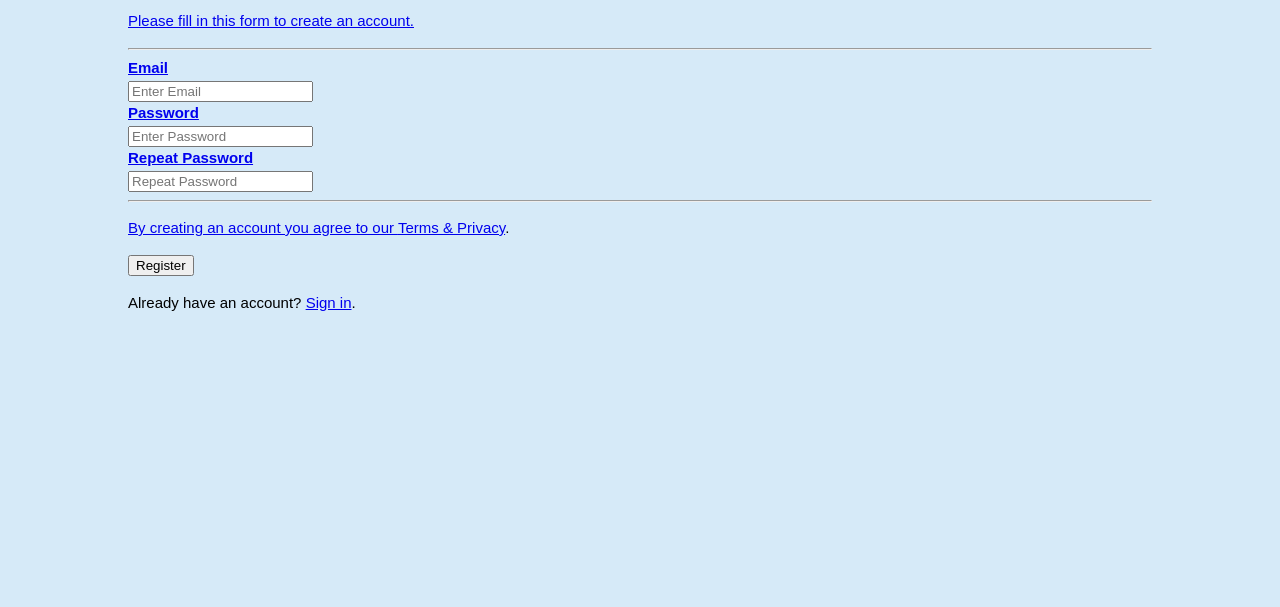
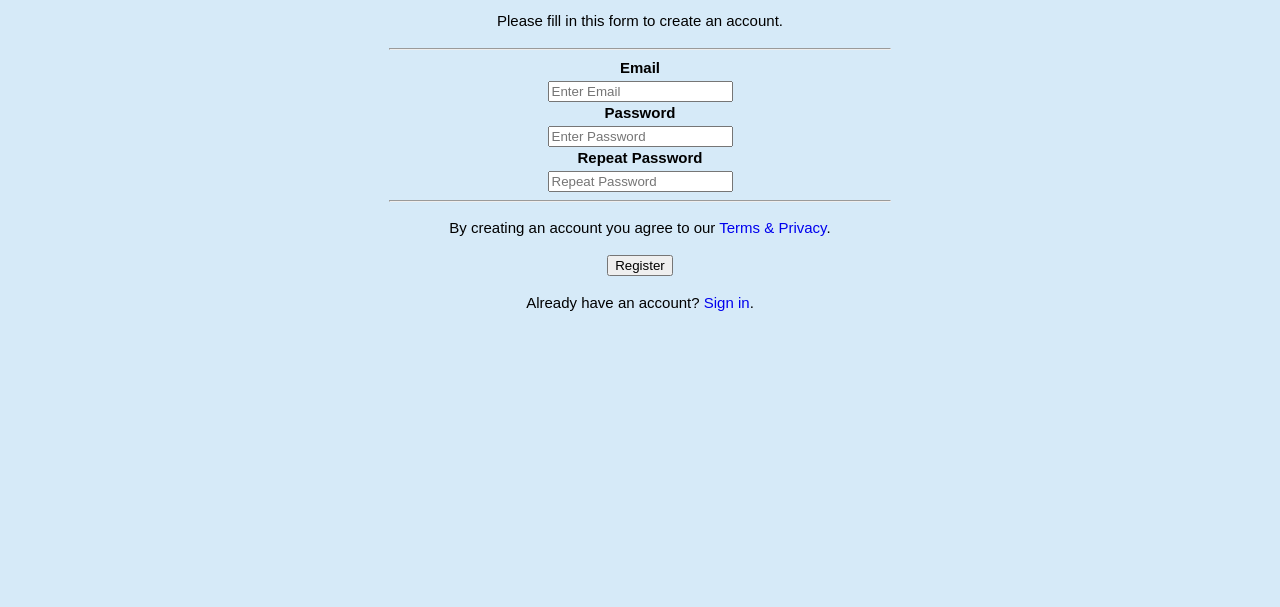
Before and after one commit to vivekappu/ictworkspace, a plain HTML site: page web1/registration.htm in a window 1280 px wide. Shown: the part 193-800 px from the top of the page. Drawn offline with Linux system fonts and the light colour scheme.

Commit message:
corrected form

```diff
--- a/web1/registration.htm
+++ b/web1/registration.htm
@@ -5,11 +5,24 @@
 
 <link rel="stylesheet"type="text/css" href="index.css">
 <style>
+*{
+        text-decoration:none;
+ }
+hr{
+   color:white;
+   width:500px;
+
+}
+input[type=text]:focus, input[type=password]:focus {
+    background-color: #ddd;
+    outline: none;
+  }
+
 
 </style>
 </head>
 <body>
-    <header >
+     <header >
         <div class="container">
           <div id="branding">
               <h1 >ICT academy of <span id="kerala">kerala</span></h1>
@@ -20,13 +33,15 @@
                 <li><a href="">courses</a></li>
                 <li><a href="">Services</a></li>
                 <li><a href="">About</a></li>
-                <li><a href="registration.htm" class="current"</a>Register</li>
+                <li><a href="registration.htm" class="current">Register</a></li>
               </ul>
           </div>
         </div>
         </header>
-<form action="/action_page.php">
-  <div class="container" id="container">
+
+<form >
+    <center>
+  <div class="container" >
     <h1>Register</h1>
     <p>Please fill in this form to create an account.</p>
     <hr>
@@ -51,6 +66,7 @@
   <div class="container signin">
     <p>Already have an account? <a href="#">Sign in</a>.</p>
   </div>
+ </center>
 </form>
 
 </body>
```
